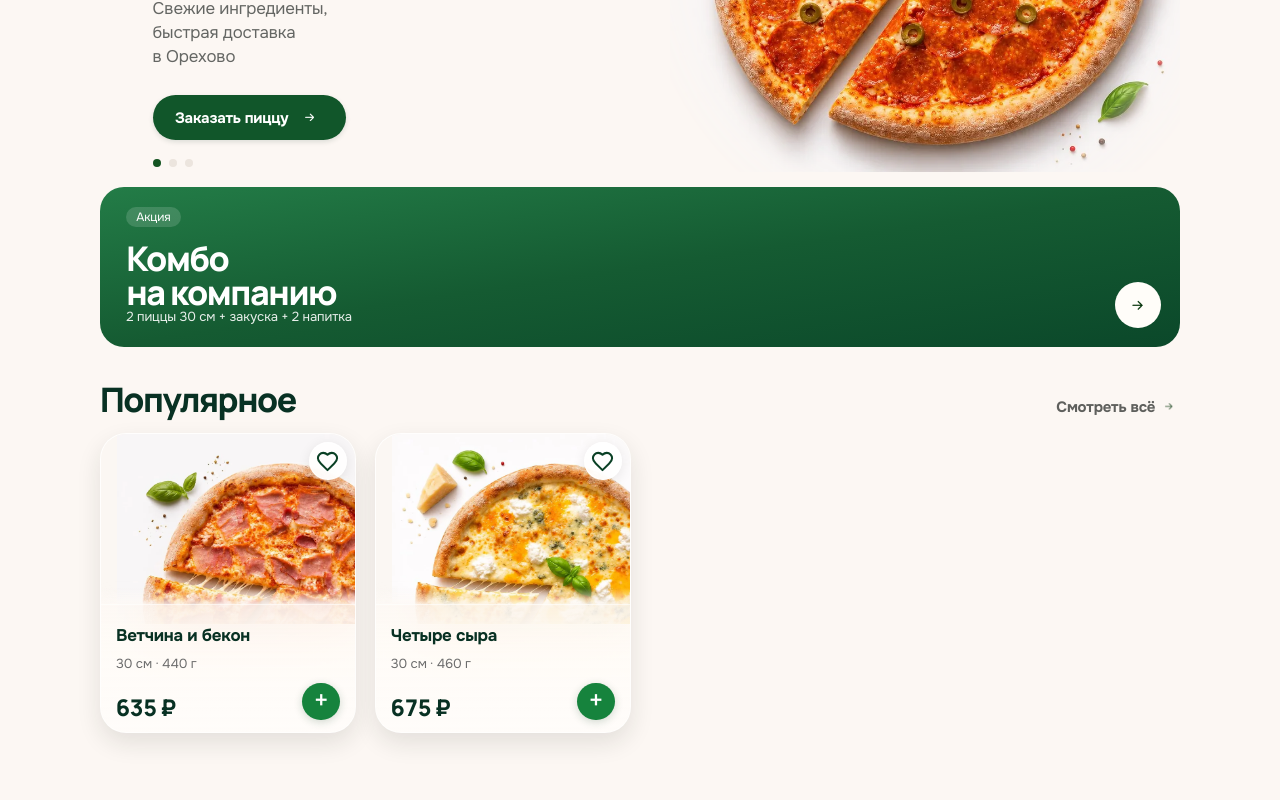
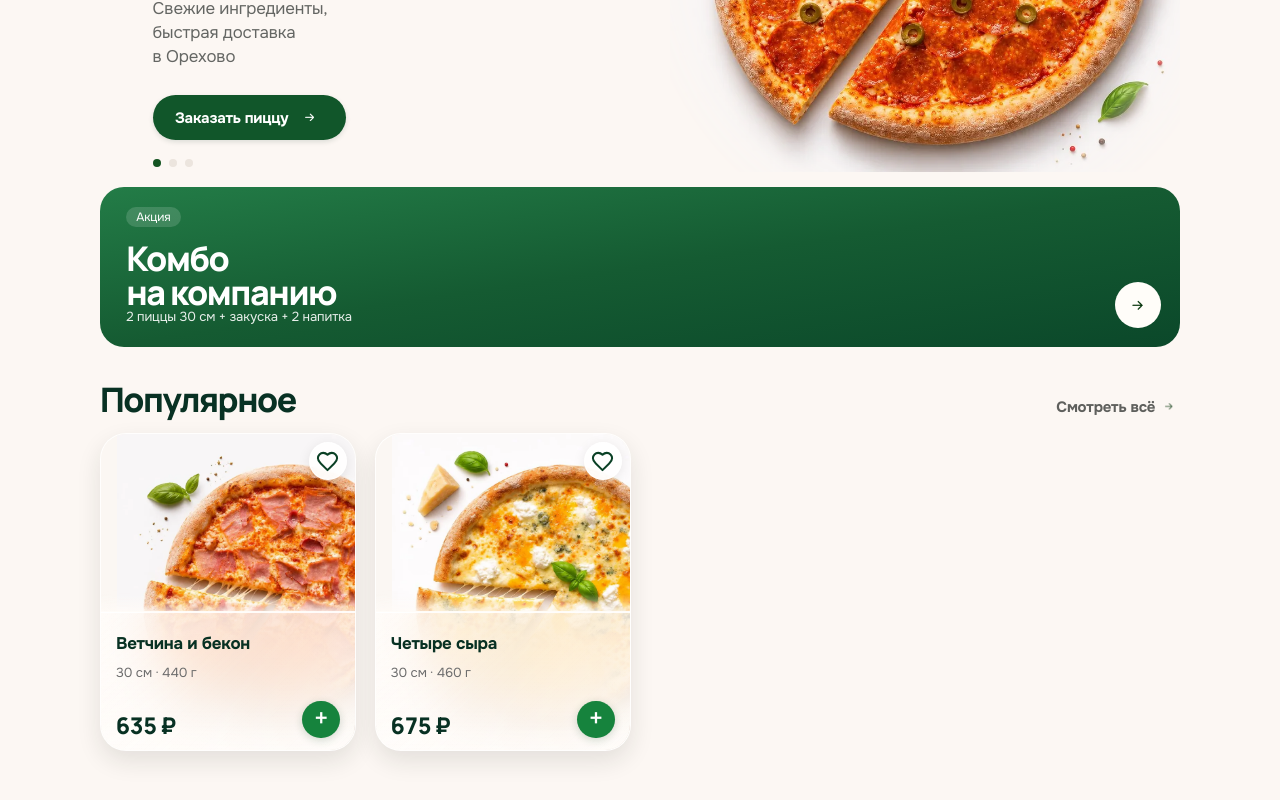
Before and after one commit to Ryt1nger/Be-My-Pizza, a React (Vite) app in the folder apps/customer/: page / in a window 1280 px wide. Shown: the part 376-1176 px from the top of the page. Built offline with nearby package versions, Linux system fonts and the light colour scheme.

Commit message:
feat: share enlarged pizza cards with true frosted glass and filled favorite heart

```diff
--- a/apps/customer/src/pages/HomePage.tsx
+++ b/apps/customer/src/pages/HomePage.tsx
@@ -1,11 +1,10 @@
 import { Link } from 'react-router-dom';
-import { Heart } from 'lucide-react';
 import { useQuery } from '@tanstack/react-query';
 import { catalogGateway } from '@/api';
-import { useFavoritesStore } from '@/features/favorites/favoritesStore';
 import { ProductPhoto } from '@/shared/ui/ProductPhoto';
 import { BrandIcon } from '@/shared/ui/BrandIcon';
 import type { Product } from '@/domain/catalog';
+import { PizzaProductCard } from '@/shared/ui/PizzaProductCard';
 
 /**
  * Mobile-first homepage. Single source of design truth:
@@ -16,39 +15,6 @@ const previewDetails: Record<string,{size:string;price:string}>={
   'ham-bacon':{size:'30 см · 440 г',price:'635 ₽'},
   'four-cheeses':{size:'30 см · 460 г',price:'675 ₽'}
 };
-
-function PopularCard({product}:{product:Product}){
- const saved=useFavoritesStore(s=>s.ids.includes(product.id));
- const toggle=useFavoritesStore(s=>s.toggle);
- const visual=previewDetails[product.id];
- return <article className="group relative min-w-0 overflow-hidden rounded-[22px] border border-white/70 bg-[#FFFDF9] shadow-[0_10px_24px_rgba(30,37,23,.11)] sm:rounded-[26px]">
-  <div className="relative aspect-[1.34] w-full overflow-hidden bg-[#FBF7F3]">
-    <Link to={'/product/'+product.id} aria-label={'Открыть '+product.name} className="block h-full w-full">
-      <ProductPhoto src={product.imageUrl} alt={product.name} className="block h-full w-full origin-top-left translate-x-[12px] scale-[1.28] object-cover object-top sm:translate-x-[16px] sm:scale-[1.24]"/>
-    </Link>
-    <button type="button" onClick={()=>toggle(product.id)} aria-pressed={saved}
-      aria-label={saved?'Убрать '+product.name+' из избранного':'Добавить '+product.name+' в избранное'}
-      className="absolute right-[8px] top-[8px] z-20 grid h-[38px] w-[38px] place-items-center rounded-full border border-white/80 bg-white/90 shadow-[0_3px_13px_rgba(0,0,0,.09)] backdrop-blur-lg">
-      <Heart size={23} strokeWidth={2.1} className="text-[#0A4025]" fill={saved?'#145421':'none'}/>
-    </button>
-  </div>
-  <div className="bmp-product-glass relative z-10 -mt-[20px] flex min-h-[114px] flex-col px-[12px] pb-[12px] pt-[19px] sm:min-h-[123px] sm:px-4">
-    <Link to={'/product/'+product.id} className="bmp-body-strong line-clamp-2 text-[clamp(13.5px,3.65vw,16px)] leading-[1.23] text-ink sm:text-lg">
-      {product.name}
-    </Link>
-    <p className="bmp-body mt-[6px] text-[12px] leading-[1.3] text-[#6D6D6D] sm:text-sm">{visual?.size??'Размер уточняется'}</p>
-    <div className="mt-auto flex items-end justify-between gap-1 pt-[9px]">
-      <span className="bmp-price text-[19px] leading-[1.1] text-ink sm:text-[23px]">
-        {visual?.price??'—'}
-      </span>
-      <Link to={'/product/'+product.id} aria-label={'Выбрать '+product.name}
-        className="grid h-[36px] w-[36px] shrink-0 place-items-center rounded-full bg-[#16833D] text-white shadow-[0_2px_8px_rgba(18,69,35,.2)] sm:h-10 sm:w-10">
-        <span aria-hidden="true" className="-mt-[2px] font-light text-[29px] leading-none">+</span>
-      </Link>
-    </div>
-  </div>
- </article>;
-}
 
 export function HomePage(){
  const {data:products=[],isLoading,isError}=useQuery({queryKey:['catalog','home'],queryFn:()=>catalogGateway.getProducts()});
@@ -114,7 +80,7 @@ export function HomePage(){
     {isLoading&&<p role="status" className="bmp-body text-sm text-muted">Загружаем товары…</p>}
     {isError&&<p role="alert" className="bmp-body text-sm text-muted">Не удалось загрузить товары.</p>}
     {!isLoading&&!isError&&<div className="grid grid-cols-2 gap-[10px] sm:gap-5 lg:grid-cols-4">
-      {popular.map(p=><PopularCard key={p.id} product={p}/>)}
+      {popular.map(p=><PizzaProductCard key={p.id} product={p} display={{sizeLabel:previewDetails[p.id]?.size,priceLabel:previewDetails[p.id]?.price}}/>)}
     </div>}
   </section>
  </div>;
--- a/apps/customer/src/shared/styles/index.css
+++ b/apps/customer/src/shared/styles/index.css
@@ -44,22 +44,23 @@ button{-webkit-tap-highlight-color:transparent;touch-action:manipulation}
 input,select,textarea{font-size:max(16px,1rem)}
 @media(prefers-reduced-motion:reduce){*,*:before,*:after{scroll-behavior:auto!important;transition:none!important}}
 
-/* Frosted-glass food-card footer: a milky, genuinely translucent surface.
-   A stronger 28px blur keeps the food visible behind it without distracting
-   from the name and price. Avoid solid white blocks. */
-.bmp-product-glass{
-  background:linear-gradient(180deg,
-    rgba(253,249,245,.84) 0%,
-    rgba(255,251,247,.89) 38%,
-    rgba(255,252,249,.92) 100%);
-  -webkit-backdrop-filter:blur(28px) saturate(1.08);
-  backdrop-filter:blur(28px) saturate(1.08);
-  box-shadow:inset 0 1px 0 rgba(255,255,255,.54),0 -6px 18px rgba(250,247,239,.10);
+/* A genuinely frosted glass panel: the underlying photo extends behind the
+   ENTIRE text area, not only the first 20 px. Bright enough for dark text. */
+.bmp-product-glass {
+  background:
+    linear-gradient(135deg, rgba(255,255,255,.30) 0%, rgba(255,255,255,.02) 50%, rgba(255,255,255,.18) 100%),
+    linear-gradient(180deg, rgba(255,251,247,.78) 0%, rgba(255,251,247,.85) 52%, rgba(255,252,249,.92) 100%);
+  -webkit-backdrop-filter: blur(26px) saturate(1.28);
+  backdrop-filter: blur(26px) saturate(1.28);
+  border-top: 1px solid rgba(255,255,255,.76);
+  box-shadow:
+    inset 0 1px 0 rgba(255,255,255,.9),
+    0 -6px 18px rgba(251,247,243,.07);
 }
-.bmp-product-glass::before{
+.bmp-product-glass::before {
   content:"";
+  pointer-events:none;
   position:absolute;
-  left:0;right:0;top:-16px;height:16px;
-  background:linear-gradient(to top,rgba(253,249,245,.84),rgba(253,249,245,0));
-  pointer-events:none;
+  left:0;right:0;top:-18px;height:18px;
+  background:linear-gradient(to top,rgba(255,251,247,.78),rgba(255,251,247,0));
 }
--- /dev/null
+++ b/apps/customer/src/shared/ui/PizzaProductCard.tsx
@@ -0,0 +1,61 @@
+import { Heart } from 'lucide-react';
+import { Link } from 'react-router-dom';
+import type { Product } from '@/domain/catalog';
+import { useFavoritesStore } from '@/features/favorites/favoritesStore';
+import { ProductPhoto } from '@/shared/ui/ProductPhoto';
+
+/**
+ * Shared visual standard for every PIZZA product card (not snacks/drinks).
+ * Large, right-shifted food photo with a light top-left; actual photo extends
+ * BEHIND the milky frosted glass panel, so blur is visible throughout.
+ * Details passed by the page must come from confirmed catalog data or clearly
+ * identified mockup preview labels; never invent a current price.
+ */
+export type PizzaCardDisplay = {
+  sizeLabel?: string;
+  priceLabel?: string;
+};
+
+export function PizzaProductCard({
+  product,display
+}:{product:Product;display?:PizzaCardDisplay}){
+  const saved=useFavoritesStore(state=>state.ids.includes(product.id));
+  const toggle=useFavoritesStore(state=>state.toggle);
+  const productUrl='/product/'+product.id;
+  return <article className="bmp-pizza-card group relative isolate min-w-0 overflow-hidden rounded-[22px] border border-white/75 bg-surface shadow-[0_10px_24px_rgba(30,37,23,.11)] sm:rounded-[26px]">
+    {/* The same real photo continues behind the glass; no fake painted corner. */}
+    <div aria-hidden="true" className="pointer-events-none absolute inset-x-0 bottom-[20px] top-0 z-0 overflow-hidden bg-[#FBF7F3]">
+      <ProductPhoto src={product.imageUrl} alt={product.name}
+        className="block h-full w-full origin-top-left translate-x-[12px] scale-[1.12] object-cover object-left-top sm:translate-x-[16px] sm:scale-[1.10]"/>
+    </div>
+
+    <div className="relative z-10 aspect-[1.30] w-full">
+      <Link to={productUrl} className="absolute inset-0" aria-label={'Открыть '+product.name}/>
+      <button type="button" onClick={()=>toggle(product.id)} aria-pressed={saved}
+        aria-label={saved?'Убрать '+product.name+' из избранного':'Добавить '+product.name+' в избранное'}
+        className="absolute right-[8px] top-[8px] z-20 grid h-[38px] w-[38px] place-items-center rounded-full border border-white/85 bg-white/90 shadow-[0_3px_13px_rgba(0,0,0,.09)] backdrop-blur-lg">
+        {saved
+          ? <Heart size={23} strokeWidth={2.1} className="text-primary" fill="currentColor" aria-hidden="true"/>
+          : <Heart size={23} strokeWidth={2.1} className="text-[#0A4025]" fill="none" aria-hidden="true"/>}
+      </button>
+    </div>
+
+    <div className="bmp-product-glass relative z-10 -mt-[18px] flex min-h-[130px] flex-col px-[12px] pb-[12px] pt-[19px] sm:min-h-[139px] sm:px-4">
+      <Link to={productUrl} className="bmp-body-strong line-clamp-2 text-[clamp(13.5px,3.65vw,16px)] leading-[1.23] text-ink sm:text-lg">
+        {product.name}
+      </Link>
+      <p className="bmp-body mt-[6px] text-[12px] leading-[1.3] text-[#6D6D6D] sm:text-sm">
+        {display?.sizeLabel??'Размер уточняется'}
+      </p>
+      <div className="mt-auto flex items-end justify-between gap-1 pt-[9px]">
+        <span className="bmp-price text-[19px] leading-[1.1] text-ink sm:text-[23px]">
+          {display?.priceLabel??(product.priceRub!==null?product.priceRub+' ₽':'Цена уточняется')}
+        </span>
+        <Link to={productUrl} aria-label={'Выбрать '+product.name}
+          className="grid h-[36px] w-[36px] shrink-0 place-items-center rounded-full bg-[#16833D] text-white shadow-[0_2px_8px_rgba(18,69,35,.2)] sm:h-10 sm:w-10">
+          <span aria-hidden="true" className="-mt-[2px] font-light text-[29px] leading-none">+</span>
+        </Link>
+      </div>
+    </div>
+  </article>;
+}
```
Also changed, not shown: 1 other file (tests, documents, lock files or other folders).
